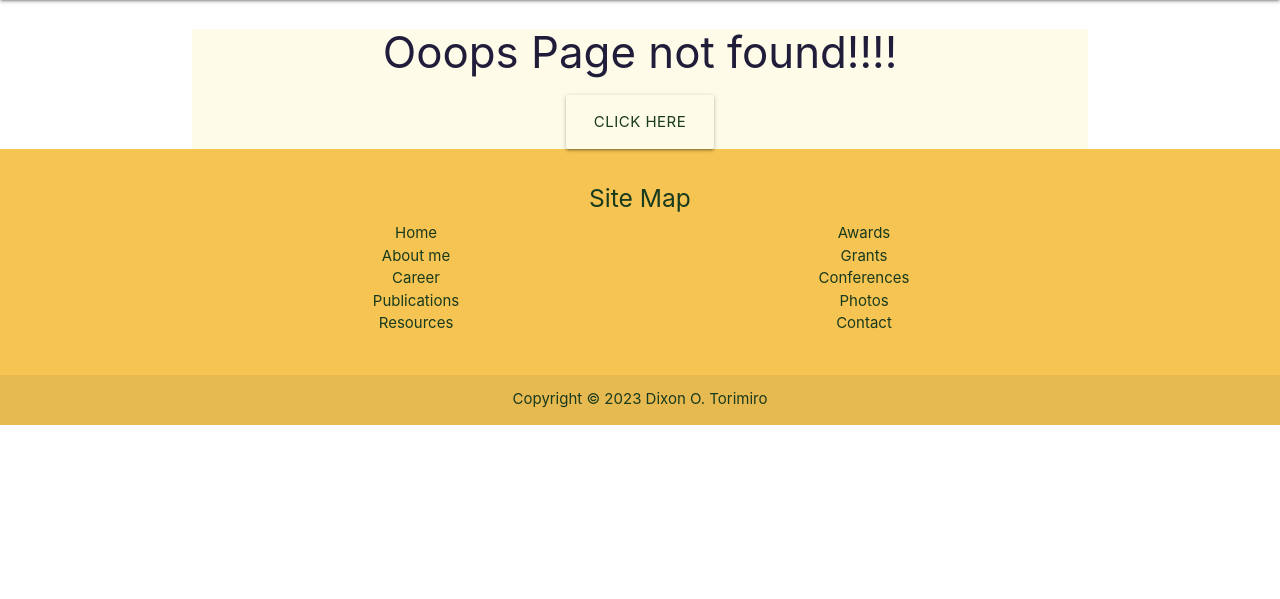
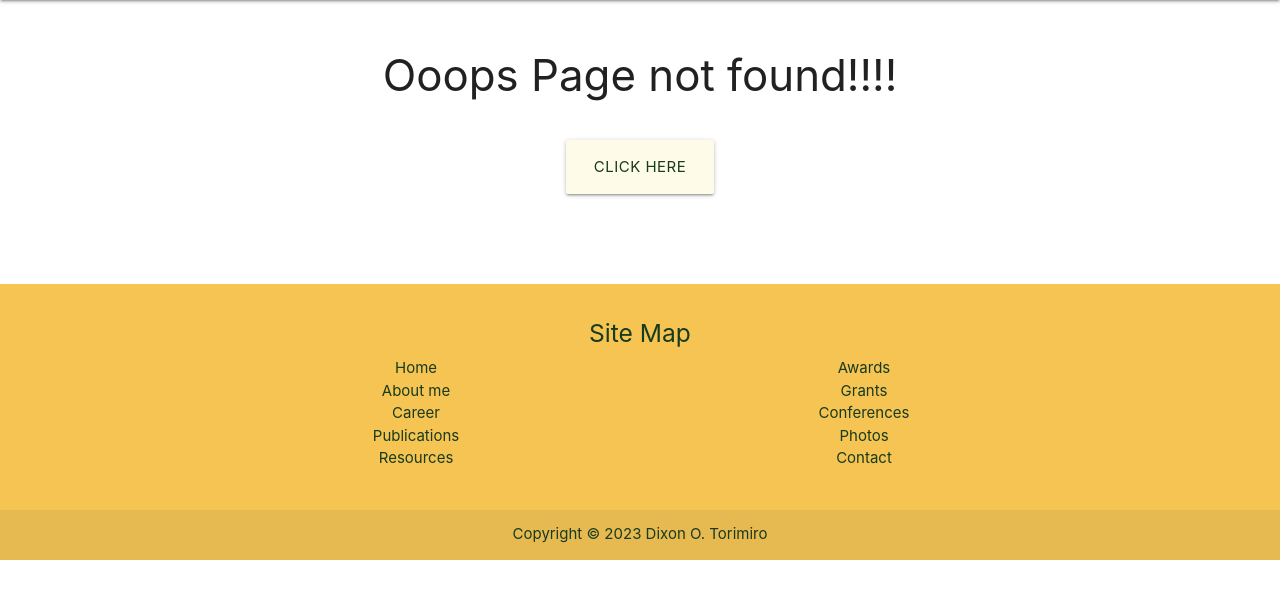
Before and after one commit to Samuel-2626/academic-website, a PHP site: page /404.php in a window 1280 px wide. Shown: the part 64-663 px from the top of the page. Run offline with PHP 8.4, Linux system fonts and the light colour scheme.

Commit message:
[fix] 404 page

```diff
--- a/404.php
+++ b/404.php
@@ -3,11 +3,18 @@
     require_once "templates/header.php";
 
 ?>
-    <main class="container">
+    <div class="container">
+        <br>
          <center><h3>Ooops Page not found!!!!</h3>
+         <br>
          <a href="index.php" class="btn-large">Click here</a>
           </center>
-    </main>
+</div>
+
+<br>
+<br>
+<br>
+<br>
 
 
 
--- a/templates/header.php
+++ b/templates/header.php
@@ -14,7 +14,7 @@
     <link href="https://fonts.googleapis.com/css2?family=Poppins:wght@100;300;400;500;700&display=swap" rel="stylesheet">
 
      <link href="https://fonts.googleapis.com/icon?family=Material+Icons" rel="stylesheet">
-    <link rel="shortcut icon" href="favicon.ico" type="image/x-icon">
+    <link rel="shortcut icon" href="images/favicon.ico" type="image/x-icon">
 
     <link href="https://stackpath.bootstrapcdn.com/font-awesome/4.7.0/css/font-awesome.min.css" rel="stylesheet" integrity="sha384-wvfXpqpZZVQGK6TAh5PVlGOfQNHSoD2xbE+QkPxCAFlNEevoEH3Sl0sibVcOQVnN" crossorigin="anonymous">
 
```
